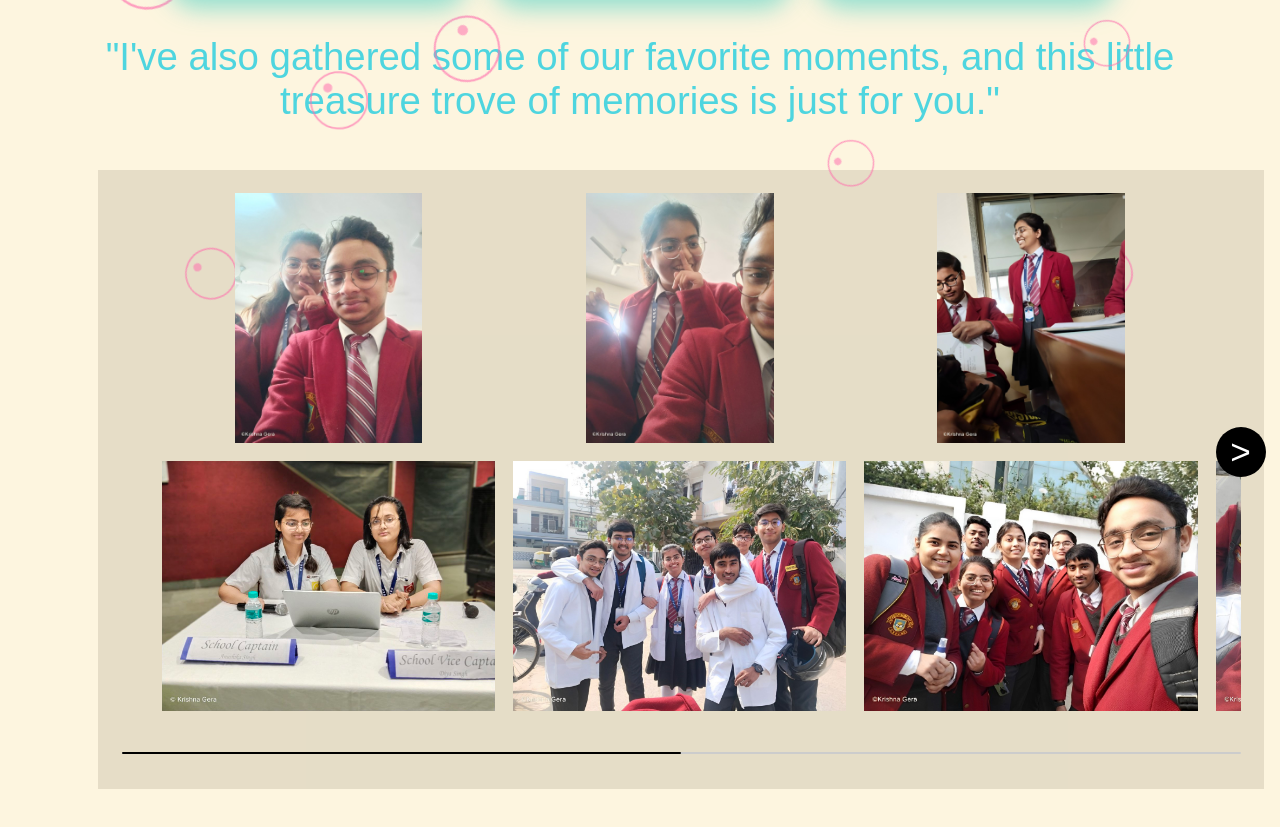
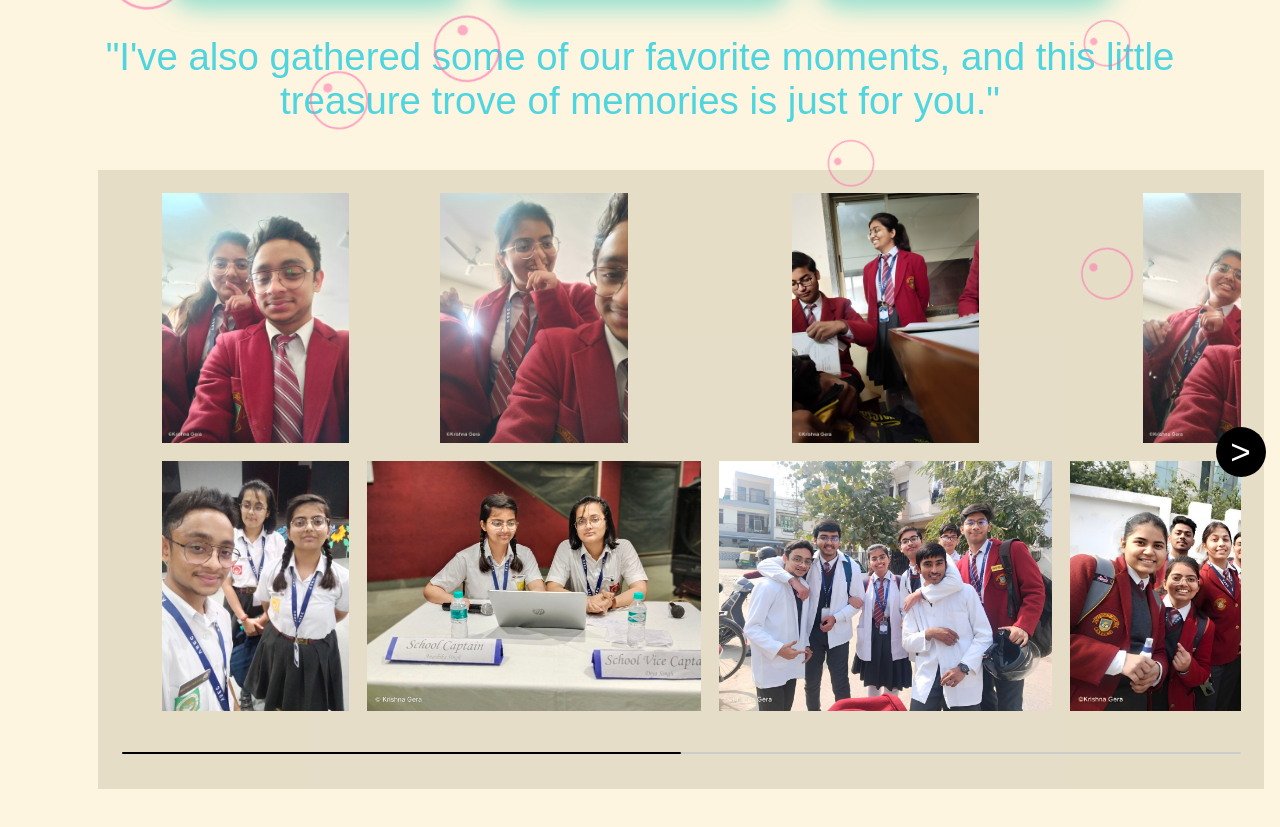
Before and after one commit to krishna-gera/krishnagera, a plain HTML site: page friends/Anushika.html in a window 1280 px wide. Shown: the part 479-1306 px from the top of the page. Drawn offline with Linux system fonts and the light colour scheme; some icons are missing; a web font is replaced by a local one.

Commit message:
Update Anushika.html

```diff
--- a/friends/Anushika.html
+++ b/friends/Anushika.html
@@ -9,6 +9,18 @@
 <link rel="preconnect" href="https://fonts.gstatic.com" crossorigin>
 <link href="https://fonts.googleapis.com/css2?family=Protest+Riot&family=Protest+Strike&display=swap" rel="stylesheet">
 <link rel="stylesheet" href="style.css">
+<style>
+    .slider-wrapper .image-list {
+    display: grid;
+    grid-template-columns: repeat(9, 1fr);
+    gap: 18px;
+    font-size: 0;
+    list-style: none;
+    margin-bottom: 30px;
+    overflow-x: auto;
+    scrollbar-width: none;
+}
+</style>
 </head>
 <body>
     <div class="circle"></div><div class="circle"></div><div class="circle"></div><div class="circle"></div><div class="circle"></div><div class="circle"></div><div class="circle"></div><div class="circle"></div><div class="circle"></div><div class="circle"></div><div class="circle"></div><div class="circle"></div><div class="circle"></div><div class="circle"></div><div class="circle"></div><div class="circle"></div><div class="circle"></div><div class="circle"></div><div class="circle"></div><div class="circle"></div>
```
